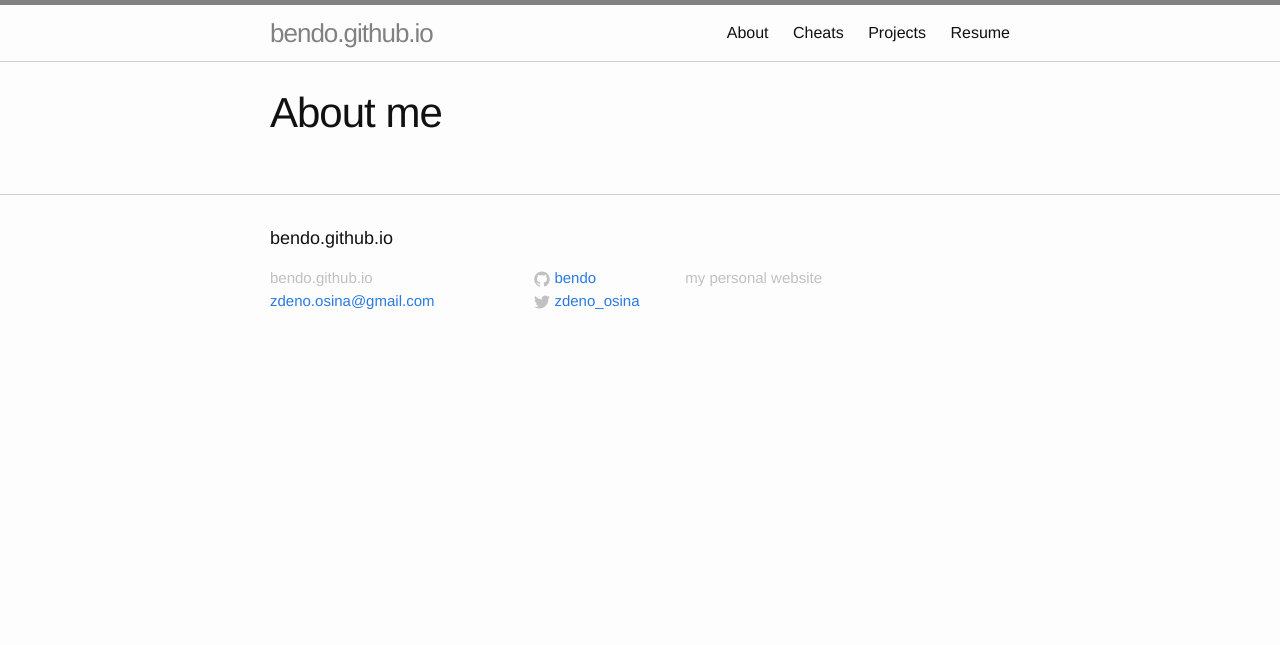
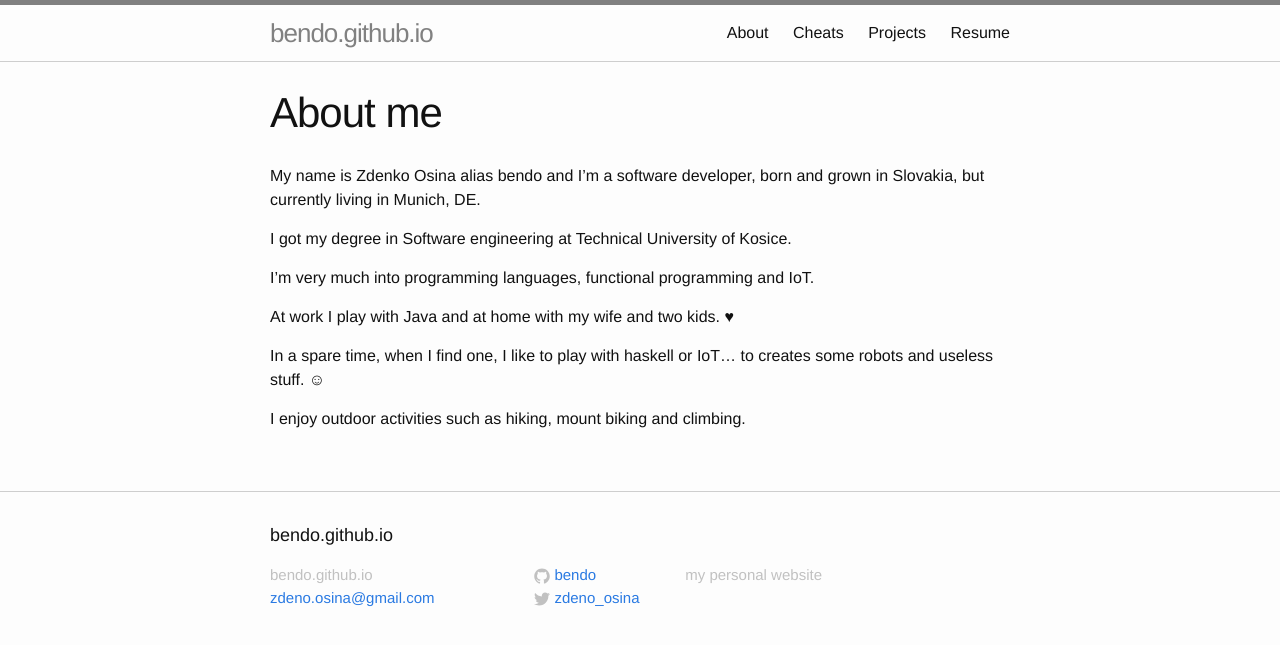
Before and after one commit to bendo/bendo.github.io, a Jekyll site: the page built from about.md, in a window 1280 px wide. Shown: the top 645 px of the page. Built offline with Jekyll 4.4.1, drawn with Linux system fonts in a browser that asks for light colours.

Commit message:
Update about.md

```diff
--- a/about.md
+++ b/about.md
@@ -4,3 +4,18 @@ site: About
 title: About me
 permalink: /about/
 ---
+
+
+My name is Zdenko Osina alias bendo and I'm a software developer,
+born and grown in Slovakia, but currently living in Munich, DE.
+
+I got my degree in Software engineering at Technical University of Kosice.
+
+I'm very much into programming languages, functional programming and IoT.
+
+At work I play with Java and at home with my wife and two kids. ♥
+
+In a spare time, when I find one, I like to play with haskell or IoT...
+to creates some robots and useless stuff. ☺
+
+I enjoy outdoor activities such as hiking, mount biking and climbing.
```
